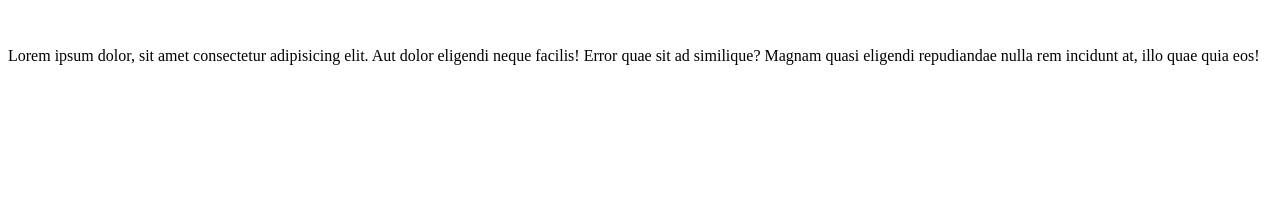
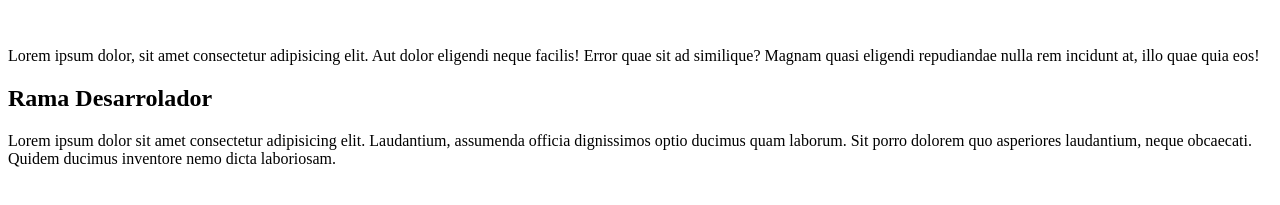
Before and after one commit to AndresFelipe777/PruebaAndres, a plain HTML site: page index.html in a window 1280 px wide. Shown: the part 119-324 px from the top of the page. Drawn offline with Linux system fonts and the light colour scheme.

Commit message:
Rama desarrollo

```diff
--- a/index.html
+++ b/index.html
@@ -10,6 +10,9 @@
     <p>Lorem ipsum dolor sit amet consectetur adipisicing elit. Ducimus incidunt libero voluptatem necessitatibus explicabo rem sunt, doloribus ratione odio quos odit dolores nisi in unde aperiam laborum provident harum esse?</p>
     <br>
     <p>Lorem ipsum dolor, sit amet consectetur adipisicing elit. Aut dolor eligendi neque facilis! Error quae sit ad similique? Magnam quasi eligendi repudiandae nulla rem incidunt at, illo quae quia eos!</p>
+    <h2>Rama Desarrolador</h2>
+    <p>Lorem ipsum dolor sit amet consectetur adipisicing elit. Laudantium, assumenda officia dignissimos optio ducimus quam laborum. Sit porro dolorem quo asperiores laudantium, neque obcaecati. Quidem ducimus inventore nemo dicta laboriosam.
 
+    </p>
 </body>
 </html>
```
